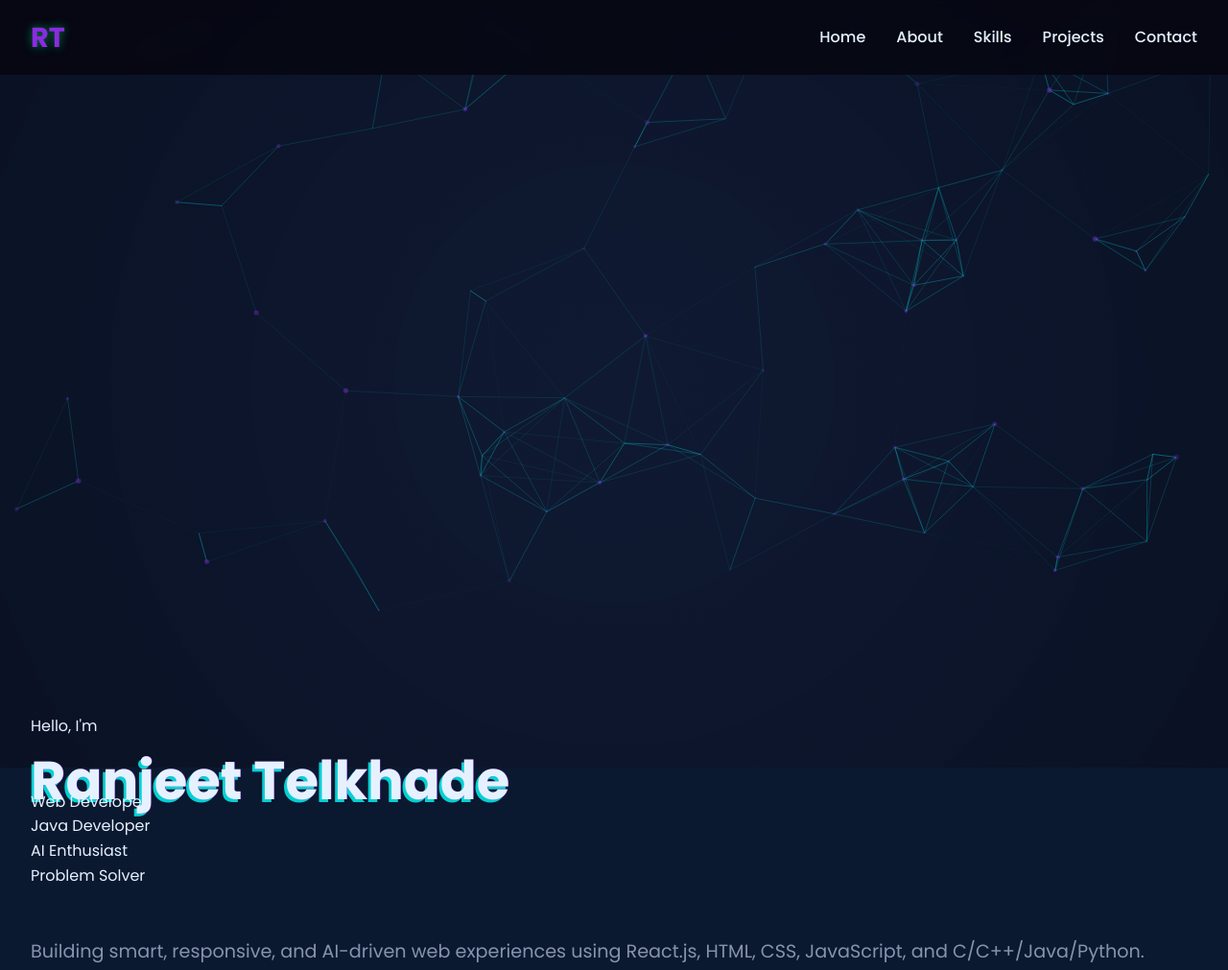
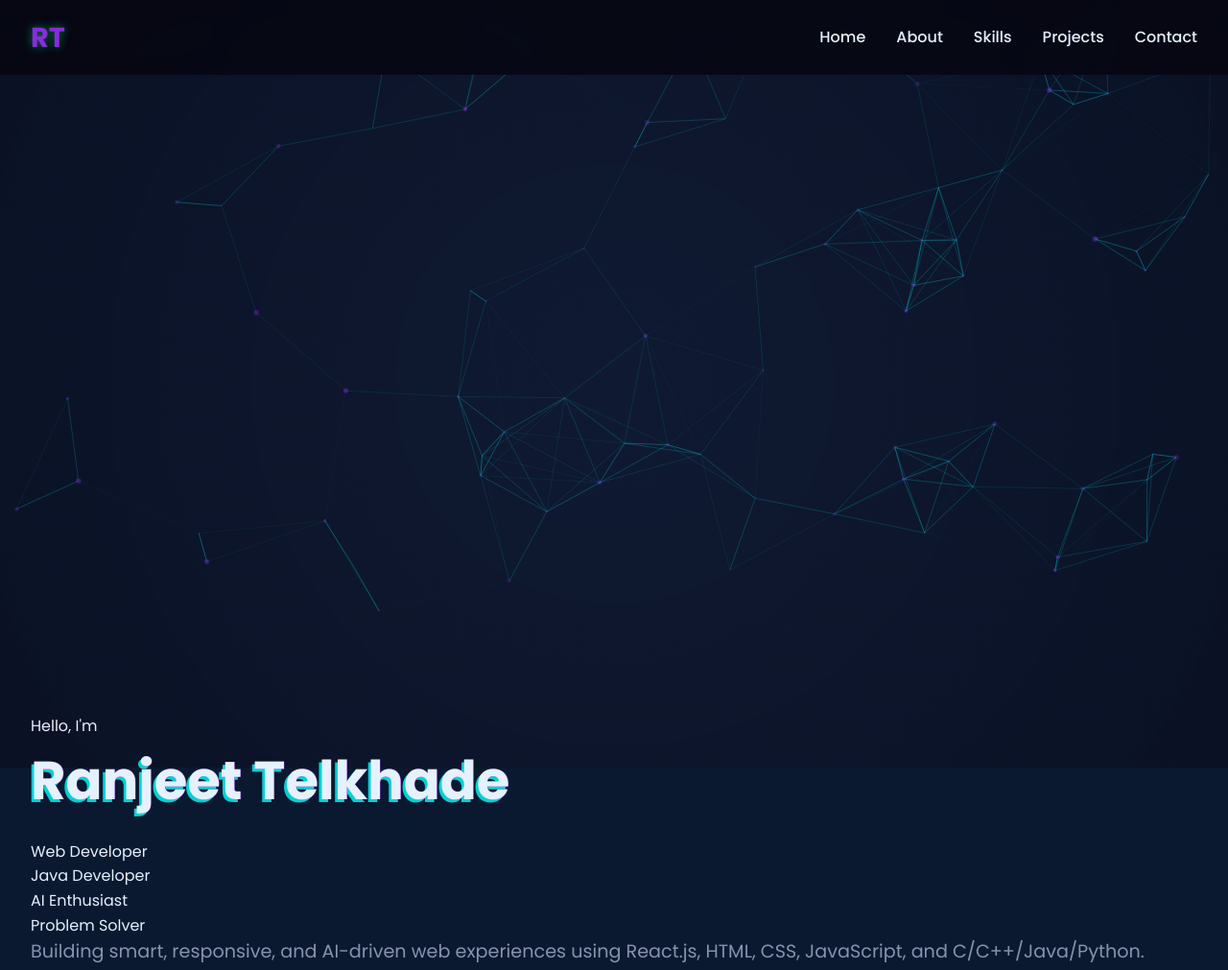
Before and after one commit to ranjeettelkhade123/portfolio, a website: page home.html in a window 1280 px wide. Shown: the top 1011 px of the page at 96% size. Drawn offline with nearby package versions, Linux system fonts and the light colour scheme.

Commit message:
Update home.html

```diff
--- a/home.html
+++ b/home.html
@@ -45,12 +45,10 @@
                 </div>
                 <h1 class="glitch" data-text="Ranjeet Telkhade">Ranjeet Telkhade</h1>
                 <div class="hero-title">
-                    <div class="hero-title-wrapper">
                         <div class="hero-title-item">Web Developer</div>
                         <div class="hero-title-item">Java Developer</div>
                         <div class="hero-title-item">AI Enthusiast</div>
                         <div class="hero-title-item">Problem Solver</div>
-                    </div>
                 </div>
                 <p class="hero-description">Building smart, responsive, and AI-driven web experiences using React.js, HTML, CSS, JavaScript, and C/C++/Java/Python.</p>
                 <div class="cta-container">
```
